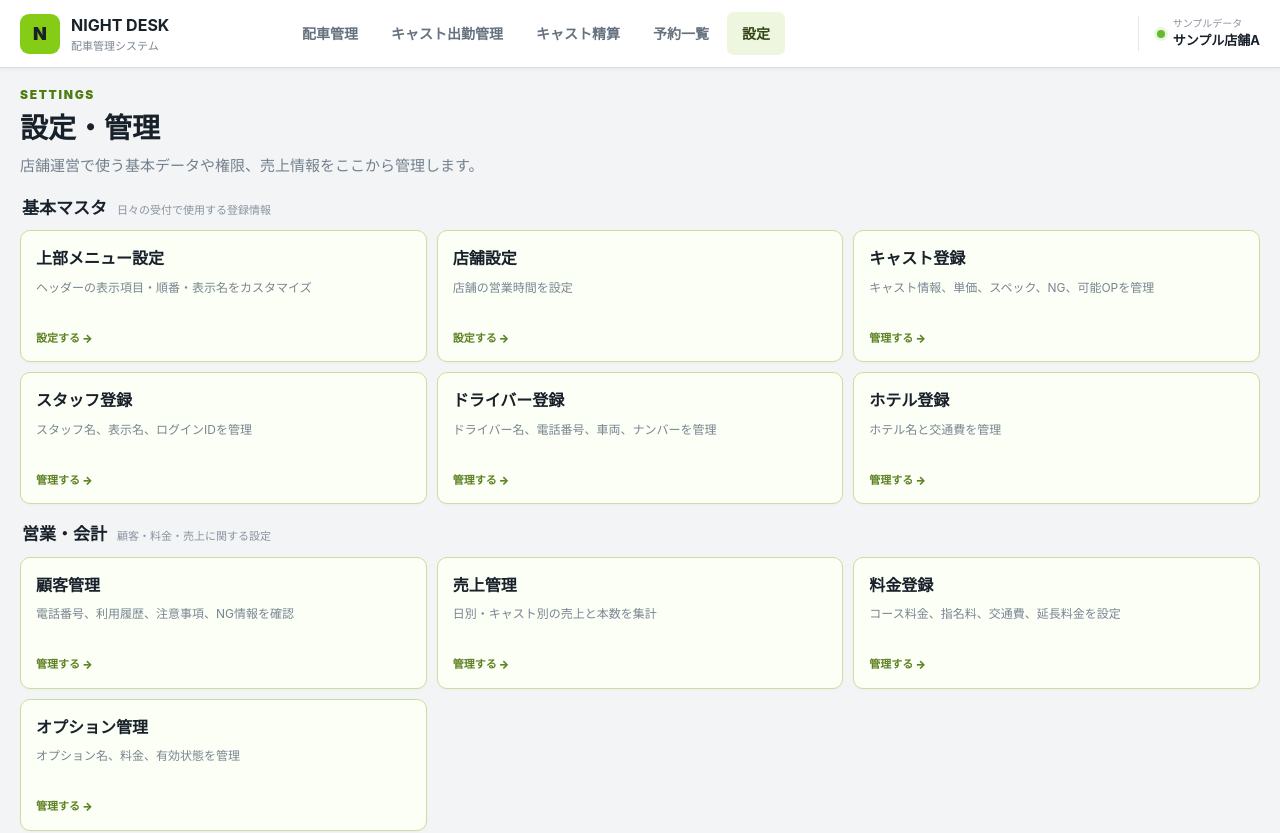
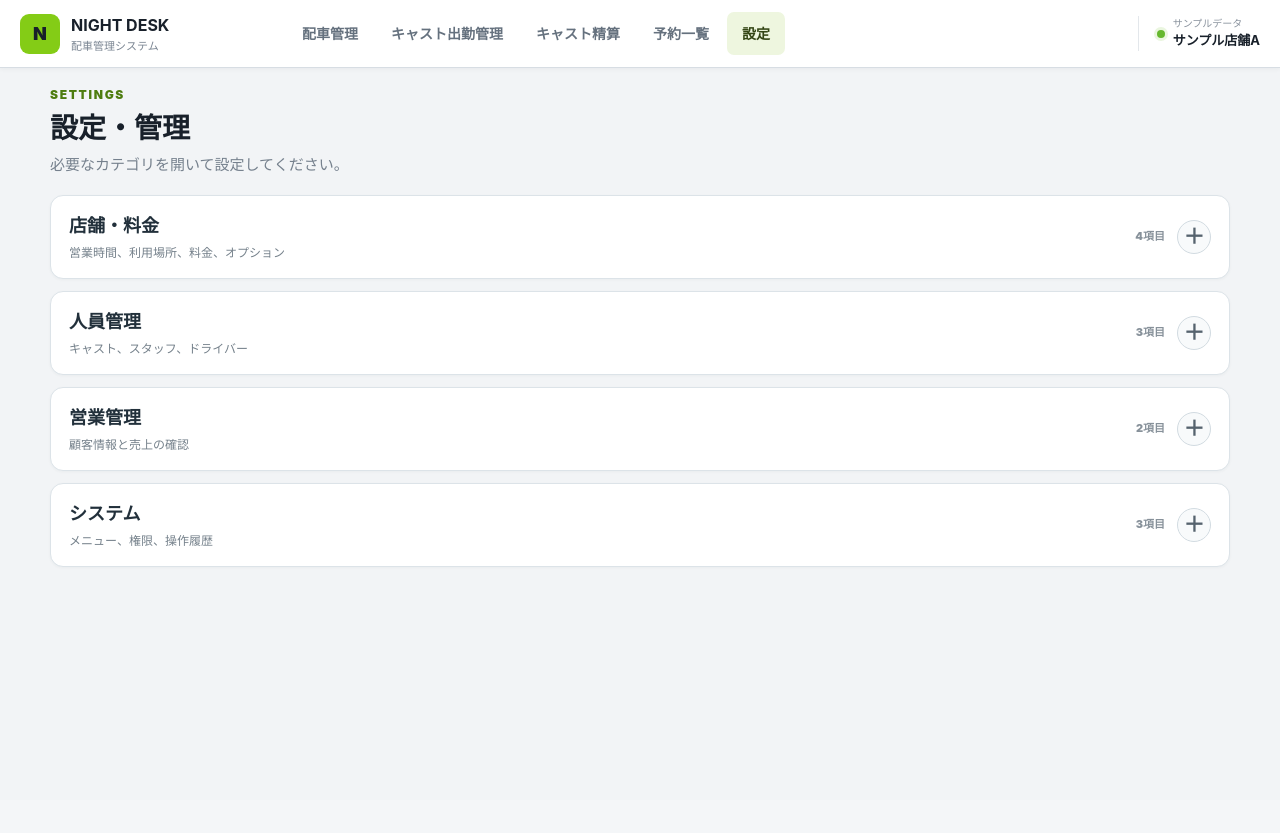
Before and after one commit to admozisan-design/night-desk, a Next.js app: page /settings in a window 1280 px wide. Shown: the top 833 px of the page. After the commit the page ends 800 px from the top, so only its background shows below. Built offline with nearby package versions, Linux system fonts and the light colour scheme.

Commit message:
Group settings into collapsible categories

```diff
--- a/app/globals.css
+++ b/app/globals.css
@@ -3132,3 +3132,140 @@ button{
   .dragMenuBoard{display:grid;grid-template-columns:1fr;padding:12px}
   .dragMenuCard{max-width:none;min-width:0}
 }
+
+
+/* ===== Compact settings hub ===== */
+.settingsHubCompact{
+  max-width:1180px;
+}
+.settingsHubCompact .settingsHubHeader{
+  margin-bottom:18px;
+}
+.settingsHubCompact .settingsHubHeader h1{
+  margin-bottom:5px;
+}
+.settingsAccordionList{
+  display:grid;
+  gap:12px;
+}
+.settingsAccordion{
+  overflow:hidden;
+  border:1px solid #dce3e8;
+  border-radius:13px;
+  background:#fff;
+  box-shadow:0 1px 3px rgba(30,42,52,.04);
+}
+.settingsAccordion>summary{
+  display:flex;
+  align-items:center;
+  justify-content:space-between;
+  gap:18px;
+  min-height:82px;
+  padding:16px 18px;
+  cursor:pointer;
+  list-style:none;
+  user-select:none;
+}
+.settingsAccordion>summary::-webkit-details-marker{display:none}
+.settingsAccordion>summary:hover{
+  background:#f7faF3;
+}
+.settingsAccordionTitle{
+  min-width:0;
+}
+.settingsAccordionTitle strong,
+.settingsAccordionTitle span{
+  display:block;
+}
+.settingsAccordionTitle strong{
+  font-size:18px;
+  color:#22303b;
+}
+.settingsAccordionTitle span{
+  margin-top:5px;
+  color:#75818b;
+  font-size:12px;
+}
+.settingsAccordionMeta{
+  display:flex;
+  align-items:center;
+  gap:12px;
+  flex-shrink:0;
+}
+.settingsAccordionMeta small{
+  color:#87919a;
+  font-size:11px;
+  font-weight:900;
+}
+.settingsAccordionMeta b{
+  display:grid;
+  place-items:center;
+  width:34px;
+  height:34px;
+  border:1px solid #d2dbe1;
+  border-radius:50%;
+  background:#f8fafb;
+  color:#56636e;
+  font-size:21px;
+  line-height:1;
+  transition:transform .15s ease;
+}
+.settingsAccordion[open]>.settingsAccordionMeta b,
+.settingsAccordion[open]>summary .settingsAccordionMeta b{
+  transform:rotate(45deg);
+}
+.settingsAccordion[open]>summary{
+  border-bottom:1px solid #e3e8ec;
+  background:#f7faF3;
+}
+.settingsAccordionBody{
+  display:grid;
+  grid-template-columns:repeat(2,minmax(0,1fr));
+  gap:10px;
+  padding:12px;
+  background:#f3f5f7;
+}
+.settingsCompactItem{
+  display:flex;
+  align-items:center;
+  justify-content:space-between;
+  gap:16px;
+  min-height:86px;
+  padding:14px 15px;
+  border:1px solid #dce3e8;
+  border-radius:10px;
+  background:#fff;
+  color:inherit;
+  text-decoration:none;
+  transition:border-color .12s ease,box-shadow .12s ease,transform .12s ease;
+}
+.settingsCompactItem:hover{
+  border-color:#9bc865;
+  box-shadow:0 3px 10px rgba(48,72,28,.08);
+  transform:translateY(-1px);
+}
+.settingsCompactItem>div{
+  min-width:0;
+}
+.settingsCompactItem strong{
+  display:block;
+  font-size:15px;
+}
+.settingsCompactItem p{
+  margin:4px 0 0;
+  color:#7a858f;
+  font-size:11px;
+  line-height:1.5;
+}
+.settingsCompactItem>span{
+  flex-shrink:0;
+  color:#567d23;
+  font-size:11px;
+  font-weight:900;
+}
+@media(max-width:720px){
+  .settingsAccordionBody{grid-template-columns:1fr}
+  .settingsAccordion>summary{min-height:74px;padding:14px}
+  .settingsAccordionTitle strong{font-size:16px}
+  .settingsAccordionMeta small{display:none}
+}
--- a/app/settings/page.tsx
+++ b/app/settings/page.tsx
@@ -1,75 +1,92 @@
 import Link from "next/link";
 
-const masterItems = [
-  { title:"上部メニュー設定", description:"ヘッダーの表示項目・順番・表示名をカスタマイズ", href:"/settings/menu", action:"設定する" },
-  { title:"店舗設定", description:"店舗の営業時間を設定", href:"/store", action:"設定する" },
-  { title:"キャスト登録", description:"キャスト情報、単価、スペック、NG、可能OPを管理", href:"/casts/manage", action:"管理する" },
-  { title:"スタッフ登録", description:"スタッフ名、表示名、ログインIDを管理", href:"/staff", action:"管理する" },
-  { title:"ドライバー登録", description:"ドライバー名、電話番号、車両、ナンバーを管理", href:"/drivers", action:"管理する" },
-  { title:"ホテル登録", description:"ホテル名と交通費を管理", href:"/hotels", action:"管理する" },
+type SettingsItem={
+  title:string;
+  description:string;
+  href:string;
+};
+
+const groups:{
+  title:string;
+  description:string;
+  countLabel:string;
+  items:SettingsItem[];
+}[]=[
+  {
+    title:"店舗・料金",
+    description:"営業時間、利用場所、料金、オプション",
+    countLabel:"4項目",
+    items:[
+      {title:"店舗設定",description:"営業時間・カード手数料・雑費ルールなど",href:"/store"},
+      {title:"ホテル・利用場所",description:"ビジネスホテル・ラブホテル・自宅、交通費を管理",href:"/hotels"},
+      {title:"料金登録",description:"コース料金・指名料・延長料金を設定",href:"/pricing"},
+      {title:"オプション管理",description:"オプション名・料金・有効状態を管理",href:"/options"},
+    ]
+  },
+  {
+    title:"人員管理",
+    description:"キャスト、スタッフ、ドライバー",
+    countLabel:"3項目",
+    items:[
+      {title:"キャスト登録",description:"単価・スペック・NG・可能OP・広告URL・備考",href:"/casts/manage"},
+      {title:"スタッフ登録",description:"スタッフ名・表示名・ログインIDを管理",href:"/staff"},
+      {title:"ドライバー登録",description:"電話番号・車両・ナンバー・備考を管理",href:"/drivers"},
+    ]
+  },
+  {
+    title:"営業管理",
+    description:"顧客情報と売上の確認",
+    countLabel:"2項目",
+    items:[
+      {title:"顧客管理",description:"電話番号・利用履歴・注意事項・NG情報を確認",href:"/customers"},
+      {title:"売上管理",description:"日別・キャスト別の売上と本数を集計",href:"/sales"},
+    ]
+  },
+  {
+    title:"システム",
+    description:"メニュー、権限、操作履歴",
+    countLabel:"3項目",
+    items:[
+      {title:"上部メニュー設定",description:"ヘッダーの表示・順番・名称をカスタマイズ",href:"/settings/menu"},
+      {title:"スタッフ権限",description:"受付・売上・設定変更などの権限を管理",href:"/permissions"},
+      {title:"操作履歴",description:"誰がいつ何を変更したかを確認",href:"/logs"},
+    ]
+  }
 ];
 
-const operationItems = [
-  { title:"顧客管理", description:"電話番号、利用履歴、注意事項、NG情報を確認", href:"/customers", action:"管理する" },
-  { title:"売上管理", description:"日別・キャスト別の売上と本数を集計", href:"/sales", action:"管理する" },
-  { title:"料金登録", description:"コース料金、指名料、交通費、延長料金を設定", href:"/pricing", action:"管理する" },
-  { title:"オプション管理", description:"オプション名、料金、有効状態を管理", href:"/options", action:"管理する" },
-];
-
-const systemItems = [
-  { title:"スタッフ権限", description:"閲覧・受付・売上・設定変更などの権限を管理", href:"/permissions", action:"管理する" },
-  { title:"操作履歴", description:"誰がいつ何を変更したかを確認", href:"/logs", action:"管理する" },
-];
-
-function SettingsCard({item}:{item:{title:string;description:string;href:string;action:string}}){
-  const active = item.href.startsWith("/");
-  return <Link href={item.href} className={`settingsHubCard ${active?"isActive":""}`}>
-    <div>
-      <strong>{item.title}</strong>
-      <p>{item.description}</p>
-    </div>
-    <span>{item.action} →</span>
-  </Link>
-}
-
 export default function SettingsPage(){
-  return <div className="settingsHub">
+  return <div className="settingsHub settingsHubCompact">
     <header className="settingsHubHeader">
       <div>
         <p className="eyebrow">SETTINGS</p>
         <h1>設定・管理</h1>
-        <p>店舗運営で使う基本データや権限、売上情報をここから管理します。</p>
+        <p>必要なカテゴリを開いて設定してください。</p>
       </div>
     </header>
 
-    <section className="settingsGroup">
-      <div className="settingsGroupTitle">
-        <h2>基本マスタ</h2>
-        <span>日々の受付で使用する登録情報</span>
-      </div>
-      <div className="settingsHubGrid">
-        {masterItems.map(item=><SettingsCard key={item.title} item={item}/>)}
-      </div>
+    <section className="settingsAccordionList">
+      {groups.map(group=><details className="settingsAccordion" key={group.title}>
+        <summary>
+          <div className="settingsAccordionTitle">
+            <strong>{group.title}</strong>
+            <span>{group.description}</span>
+          </div>
+          <div className="settingsAccordionMeta">
+            <small>{group.countLabel}</small>
+            <b aria-hidden="true">＋</b>
+          </div>
+        </summary>
+
+        <div className="settingsAccordionBody">
+          {group.items.map(item=><Link href={item.href} className="settingsCompactItem" key={item.href}>
+            <div>
+              <strong>{item.title}</strong>
+              <p>{item.description}</p>
+            </div>
+            <span>開く →</span>
+          </Link>)}
+        </div>
+      </details>)}
     </section>
-
-    <section className="settingsGroup">
-      <div className="settingsGroupTitle">
-        <h2>営業・会計</h2>
-        <span>顧客・料金・売上に関する設定</span>
-      </div>
-      <div className="settingsHubGrid">
-        {operationItems.map(item=><SettingsCard key={item.title} item={item}/>)}
-      </div>
-    </section>
-
-    <section className="settingsGroup">
-      <div className="settingsGroupTitle">
-        <h2>システム管理</h2>
-        <span>権限と操作履歴</span>
-      </div>
-      <div className="settingsHubGrid">
-        {systemItems.map(item=><SettingsCard key={item.title} item={item}/>)}
-      </div>
-    </section>
-  </div>
+  </div>;
 }
```
